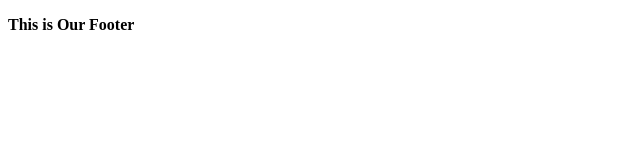
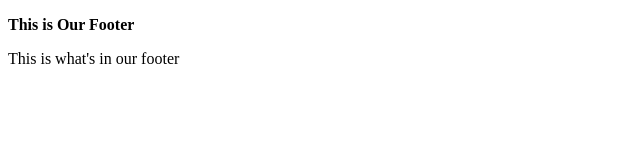
Before and after one commit to NoellaPromise/git-exercises-solutions, a plain HTML site: page ft/footer.html in a window 1280 px wide. Shown: the whole page, without its empty margins (0-640 px from the left). Drawn offline with Linux system fonts and the light colour scheme.

Commit message:
Add changes to the footer

```diff
--- a/ft/footer.html
+++ b/ft/footer.html
@@ -7,5 +7,6 @@
 </head>
 <body>
     <p><strong>This is Our Footer</strong></p>
+    <p>This is what's in our footer</p>
 </body>
 </html>
```
